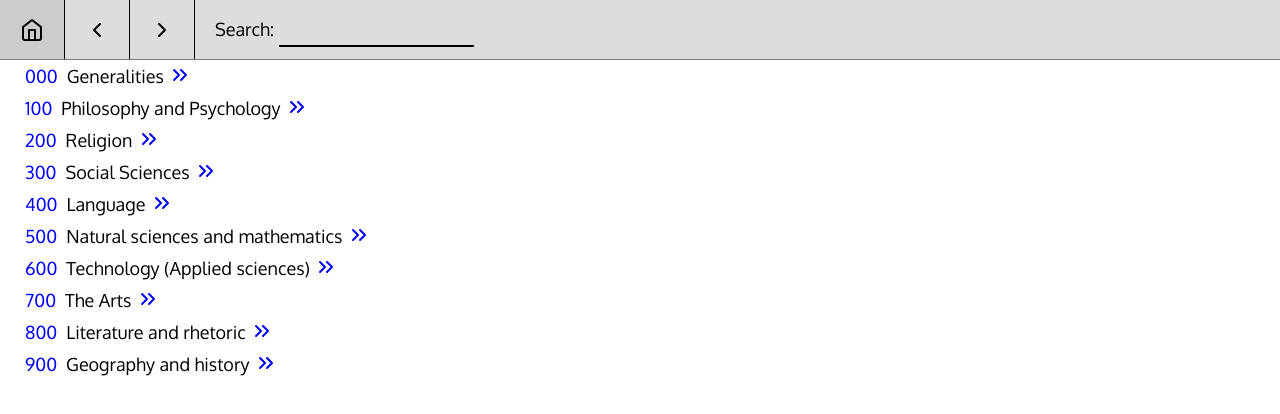
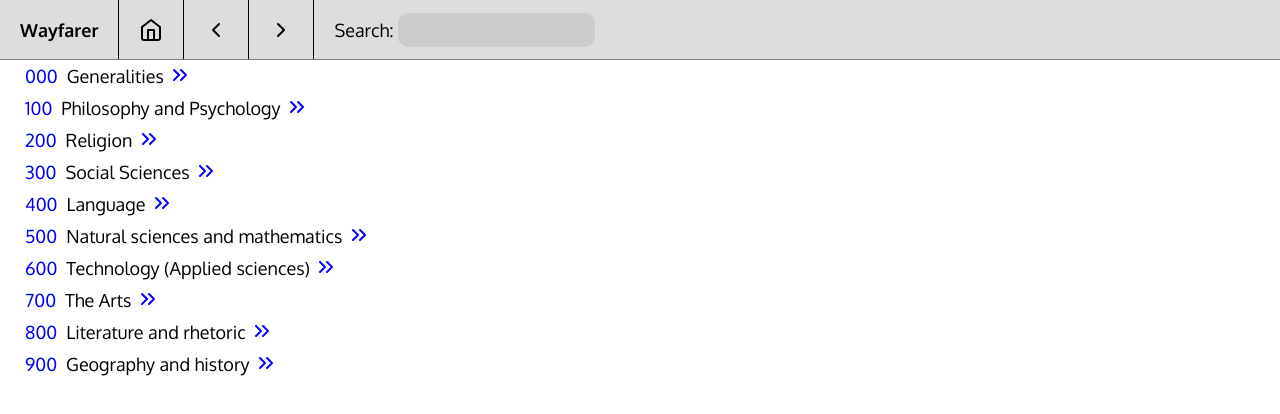
Before and after one commit to aleshh/library-browser, a React (Create React App) app: page / in a window 1280 px wide. Shown: the top 414 px of the page. Built offline with nearby package versions, Linux system fonts and the light colour scheme.

Commit message:
Added brand

```diff
--- a/src/components/Navbar.js
+++ b/src/components/Navbar.js
@@ -4,6 +4,7 @@ import { Home, ChevronLeft, ChevronRight } from 'react-feather'
 function Search ({ searchTerm, handleSearch }) {
   return (
     <div className='navbar'>
+      <div className='brand'>Wayfarer</div>
       <div className='button'><Home /></div>
       <div className='button'><ChevronLeft /></div>
       <div className='button'><ChevronRight /></div>
--- a/src/index.scss
+++ b/src/index.scss
@@ -44,13 +44,20 @@ a {
     height: 60px;
     background-color: #ddd;
     border-bottom: 1px solid gray;
+    .brand {
+        float: left;
+        padding: 19px 20px;
+        border-right: 1px solid black;
+        height: 100%;
+        font-weight: 700;
+    }
     .button {
         float: left;
         padding: 18px 20px;
         border-right: 1px solid black;
         height: 100%;
     }
-    .button:hover {
+    .button:hover,  {
         background: #ccc;
         cursor: pointer;
     }
@@ -64,14 +71,16 @@ a {
         background-color: #ddd;
         font-size: 18px;
         border: none;
-        border-bottom: 2px solid black;
+        background-color: #ccc;
+        border: 1px solid #ccc;
+        border-radius: 10px;
         padding: 5px 8px;
+        transition: .3s all;
     }
 }
 input[type=text]:focus {
     outline: none;
-    background-color: #ccc;
-    border-radius: 5px 5px 0 0;
+    border: 1px solid black;
 }
 
 .results {
```
